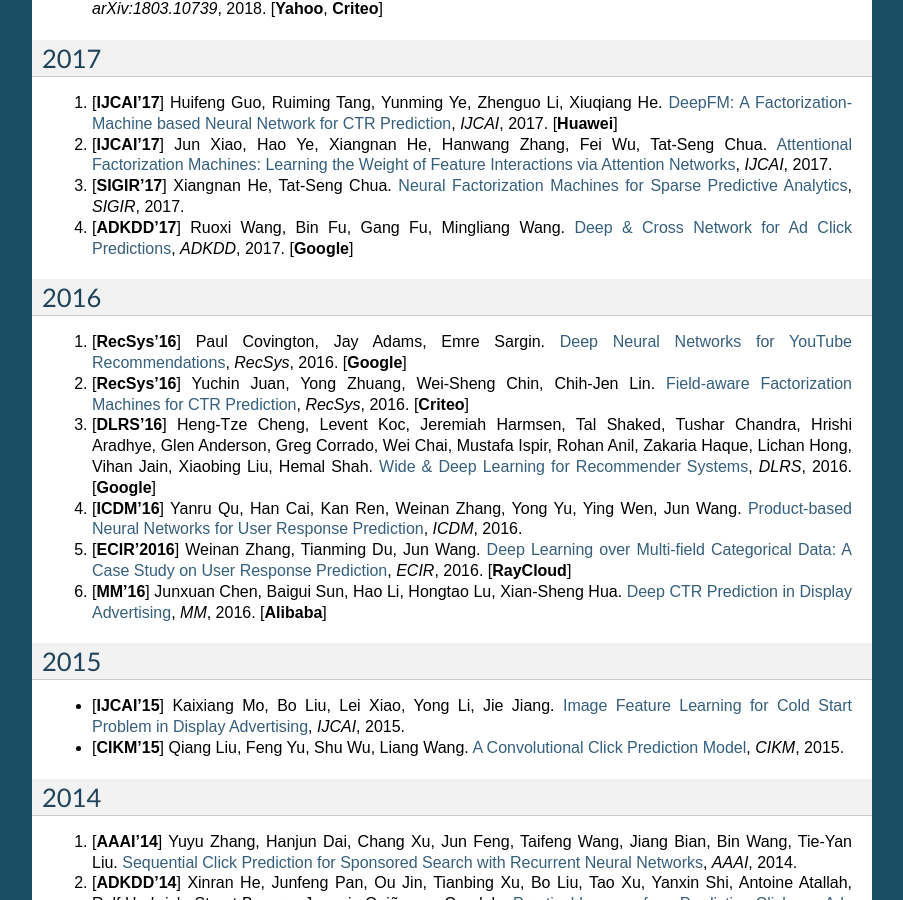
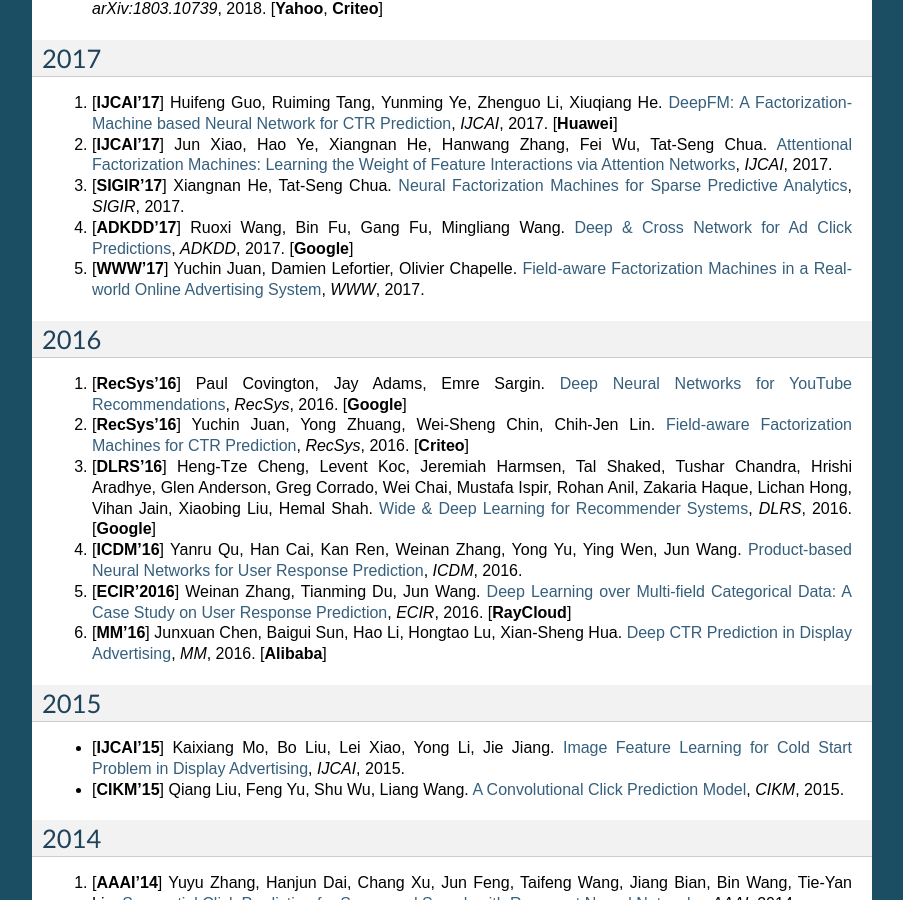
Before and after one commit to anyai/DeepCTR, a Sphinx documentation site: the page built from docs/papers.md, in a window 1280 px wide and 900 px high, scrolled down 722 px. Shown: the whole window, without its empty margins (198-1101 px from the left). Built offline with Sphinx 7.4.7, drawn with Linux system fonts in a browser that asks for light colours.

Commit message:
Update papers.md

```diff
--- a/docs/papers.md
+++ b/docs/papers.md
@@ -37,6 +37,8 @@ A list of papers on CTR/CVR prediction.
 1. [**SIGIR'17**] Xiangnan He, Tat-Seng Chua. [Neural Factorization Machines for Sparse Predictive Analytics](https://dl.acm.org/citation.cfm?id=3080777), *SIGIR*, 2017.
 
 1. [**ADKDD'17**] Ruoxi Wang, Bin Fu, Gang Fu, Mingliang Wang. [Deep & Cross Network for Ad Click Predictions](https://arxiv.org/abs/1708.05123), *ADKDD*, 2017. [**Google**]
+
+1. [**WWW'17**] Yuchin Juan, Damien Lefortier, Olivier Chapelle. [Field-aware Factorization Machines in a Real-world Online Advertising System](https://arxiv.org/pdf/1701.04099.pdf), *WWW*, 2017.
 
 
 
```
